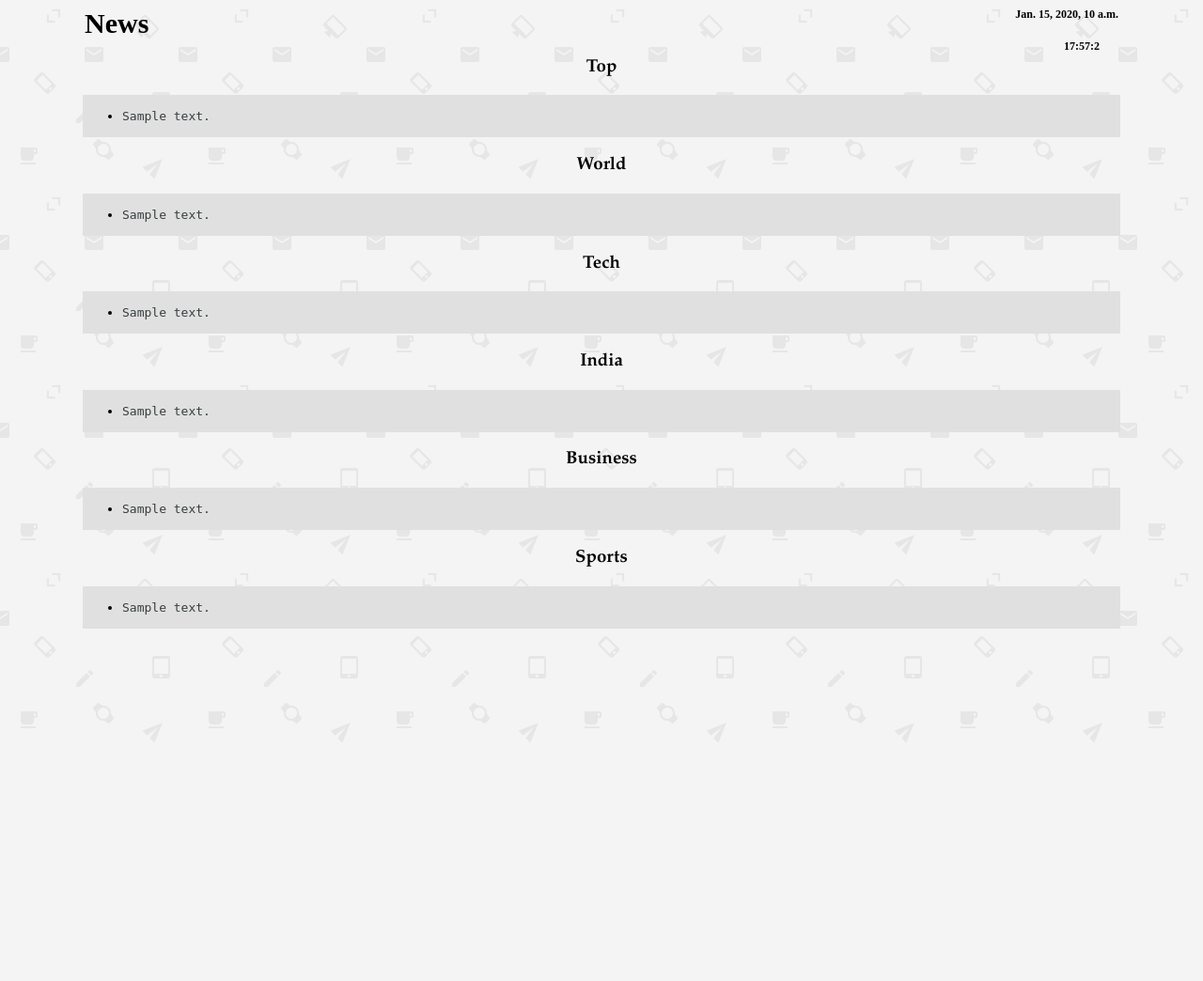
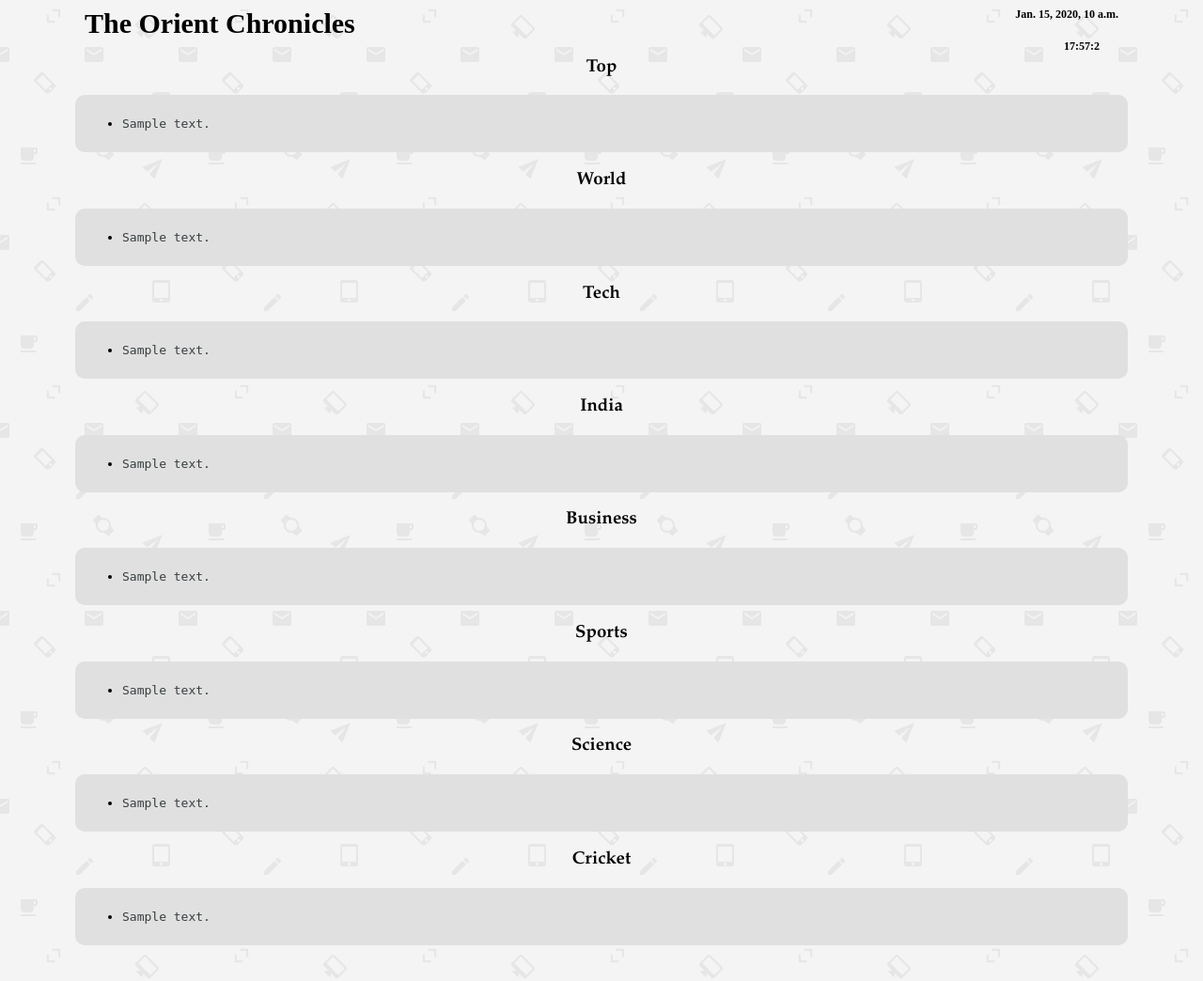
Before and after one commit to pncnmnp/dynamic-rss-feed, a Django app: template news/headlines/templates/headlines/index.html in a window 1280 px wide. Shown: the whole page at 94% size. Before the commit the page ends 789 px from the top, so only its background shows below. Run offline with Django 3.2, Linux system fonts and the light colour scheme; the template is opened without the code that fills it: most values are stand-ins (such as "Sample title", 1, 10 or a date in 2020).

Commit message:
added documentation
updated headlines app.'s design

```diff
--- a/news/headlines/static/headlines/css/common_design.css
+++ b/news/headlines/static/headlines/css/common_design.css
@@ -50,5 +50,6 @@ body {
 	left: 0;
 	right: 0;
 	margin: auto;
-	padding: 2px;
+	padding: 10px;
+	border-radius: 10px 10px 10px 10px;
 }
--- a/news/headlines/templates/headlines/index.html
+++ b/news/headlines/templates/headlines/index.html
@@ -8,6 +8,9 @@
 	<title>Headlines</title>
 	{% load static %}
 	<link rel="stylesheet" type="text/css" href="{% static 'headlines/css/common_design.css' %}">
+
+    <!-- I am not sure if the below <style> can be in headlines/css/,
+         Would appreciate any feedback regarding the same. -->
 	<style type="text/css">
 		body {background-image: url("{% static 'headlines/imgs/layout_1.png' %}")}
 	</style>
@@ -16,7 +19,7 @@
 
 <body>
 	<div class="header">
-		News
+		The Orient Chronicles
 		<div id="date">{{ date }}</div>
 		<span id="time"></span>
 	</div>
@@ -111,6 +114,37 @@
 		<p>No news</p>
 	{% endif %}
 
+	{% if science_list %}
+		<h3>Science</h3>
+		<div class="news">
+			<ul>
+				{% for news in science_list %}
+					<li>
+						<a href="{{ news.news_url }}">{{ news.title_text }}</a>
+					</li>
+				{% endfor %}
+			</ul>
+		</div>
+	{% else %}
+		<p>No news</p>
+	{% endif %}
+
+
+	{% if cricket_list %}
+		<h3>Cricket</h3>
+		<div class="news">
+			<ul>
+				{% for news in cricket_list %}
+					<li>
+						<a href="{{ news.news_url }}">{{ news.title_text }}</a>
+					</li>
+				{% endfor %}
+			</ul>
+		</div>
+	{% else %}
+		<p>No news</p>
+	{% endif %}
+
 	<br><br>
 </body>
 </html>
```
Also changed, not shown: news/headlines/fetch_news.py (+48 -5 lines), news/headlines/views.py (+7 -0 lines), news/db.sqlite3, 1 other file.
